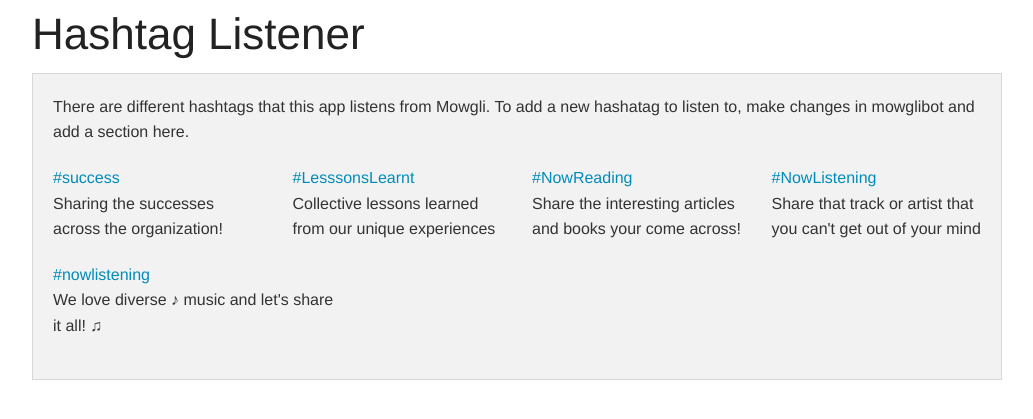
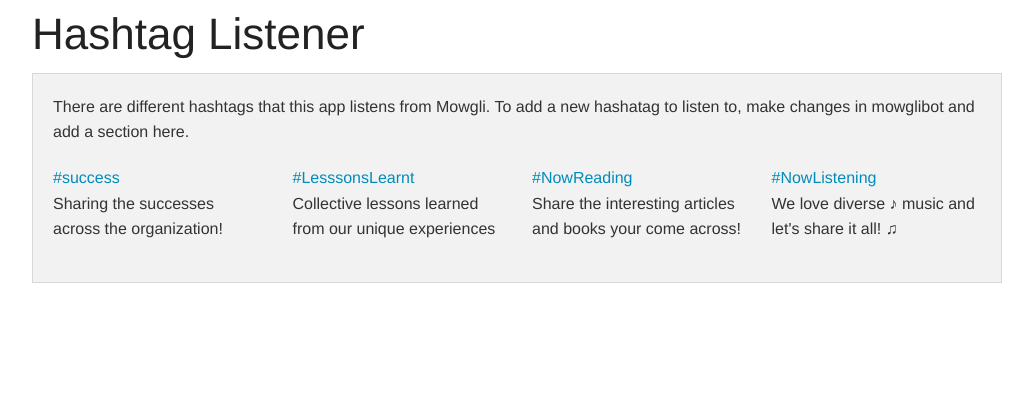
Before and after one commit to okfn/hashtag-listener, a Flask app: page / in a window 1280 px wide. Shown: the top 419 px of the page, without its empty margins (123-1156 px from the left). Run offline with Flask 2, Linux system fonts and the light colour scheme.

Commit message:
Nicer index page

```diff
--- a/templates/index.html
+++ b/templates/index.html
@@ -19,13 +19,7 @@
           <p><a href="{{ url_for('entry_show', name='nowreading') }}">#NowReading</a><br />Share the interesting articles and books your come across!</p>
         </div>
         <div class="large-3 medium-3 columns">
-          <p><a href="{{ url_for('entry_show', name='nowlistening') }}">#NowListening</a><br />Share that track or artist that you can't get out of your mind</p>
-        </div>
-
-      </div>
-        <div class="row">
-          <div class="large-4 medium-4 columns">
-            <p><a href="{{ url_for('entry_show', name='nowlistening') }}">#nowlistening</a><br />We love diverse &#9834; music and let's share it all! &#9835; </p>
+          <p><a href="{{ url_for('entry_show', name='nowlistening') }}">#NowListening</a><br />We love diverse &#9834; music and let's share it all! &#9835; </p>
         </div>
       </div>
     </div>
```
